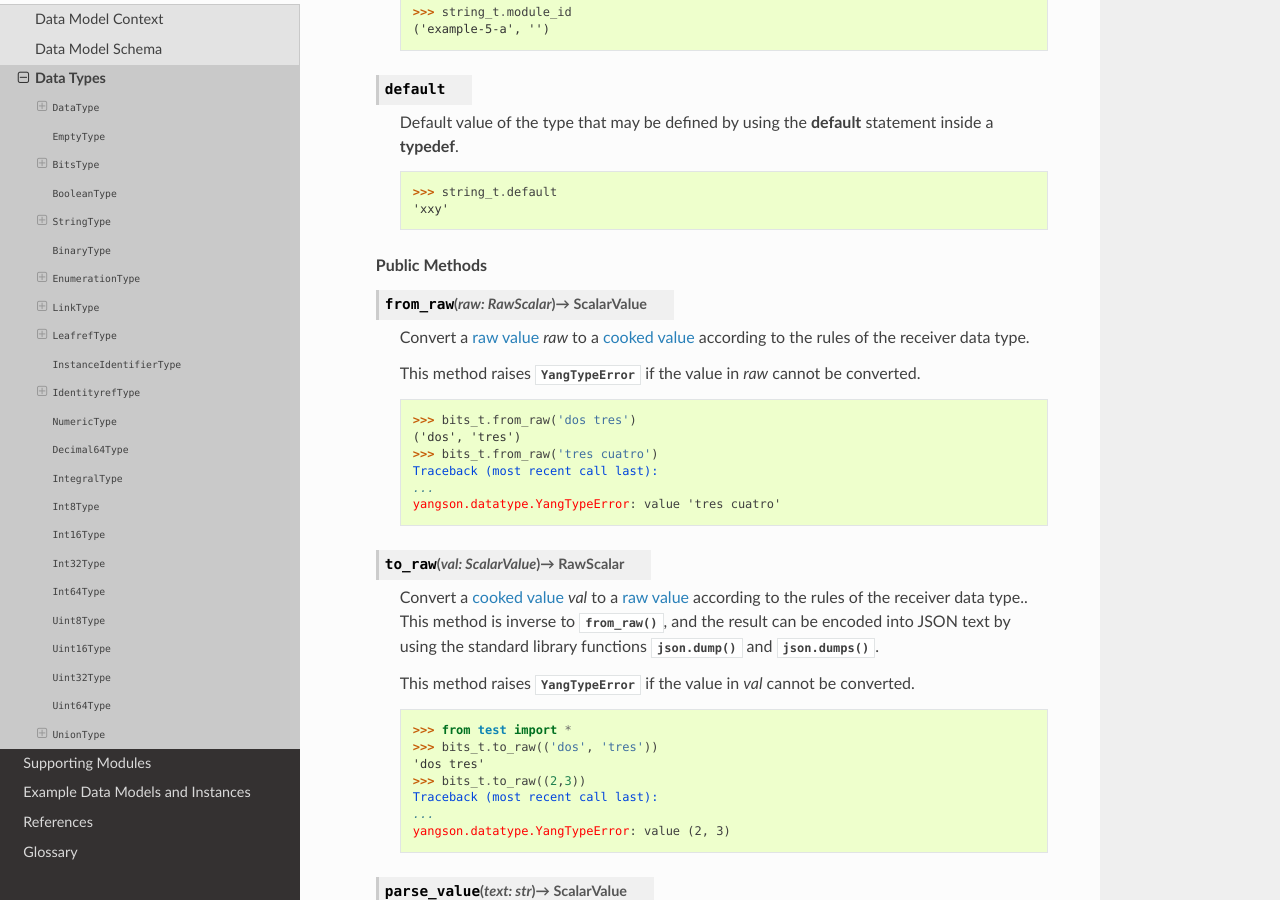
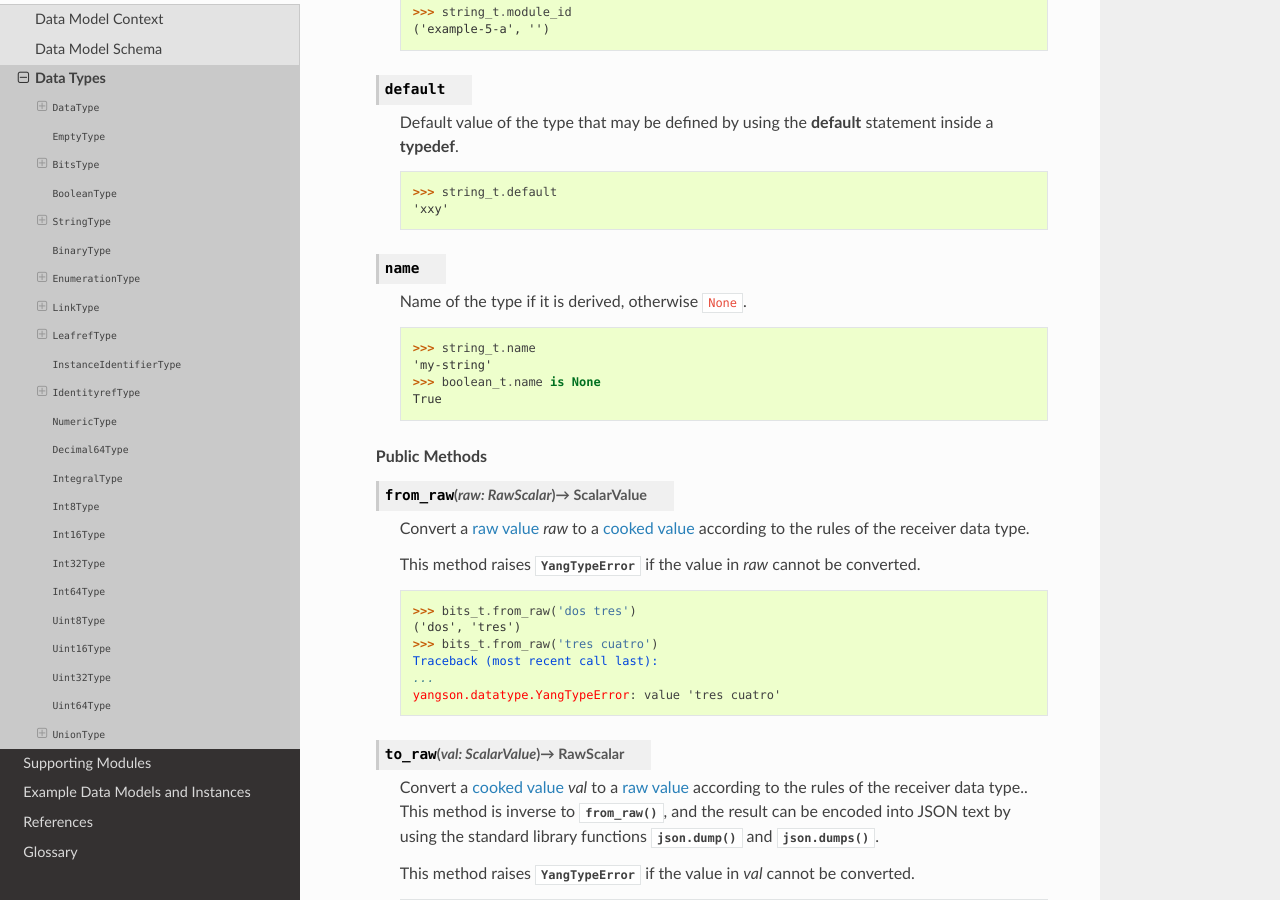
Before and after one commit to CZ-NIC/yangson, a Sphinx documentation site: the page built from docs/datatype.rst, in a window 1280 px wide and 900 px high, scrolled down 1738 px. Built offline with Sphinx 7.4.7 and the Read the Docs theme 2.0.0, drawn with Linux system fonts in a browser that asks for light colours.

Commit message:
Update docs.

```diff
--- a/docs/datatype.rst
+++ b/docs/datatype.rst
@@ -109,6 +109,17 @@ all :class:`~.schema.TerminalNode` instances.
 
 	 >>> string_t.default
 	 'xxy'
+
+   .. attribute:: name
+
+      Name of the type if it is derived, otherwise ``None``.
+
+      .. doctest::
+
+	 >>> string_t.name
+	 'my-string'
+	 >>> boolean_t.name is None
+	 True
 
    .. rubric:: Public Methods
 
--- a/docs/enumerations.rst
+++ b/docs/enumerations.rst
@@ -8,6 +8,9 @@ Enumeration Classes
 .. autoclass:: ContentType
    :members:
 
+.. autoclass:: ValidationScope
+   :members:
+
 .. autoclass:: DefaultDeny
    :members:
 
```
Also changed, not shown: 1 other file.
